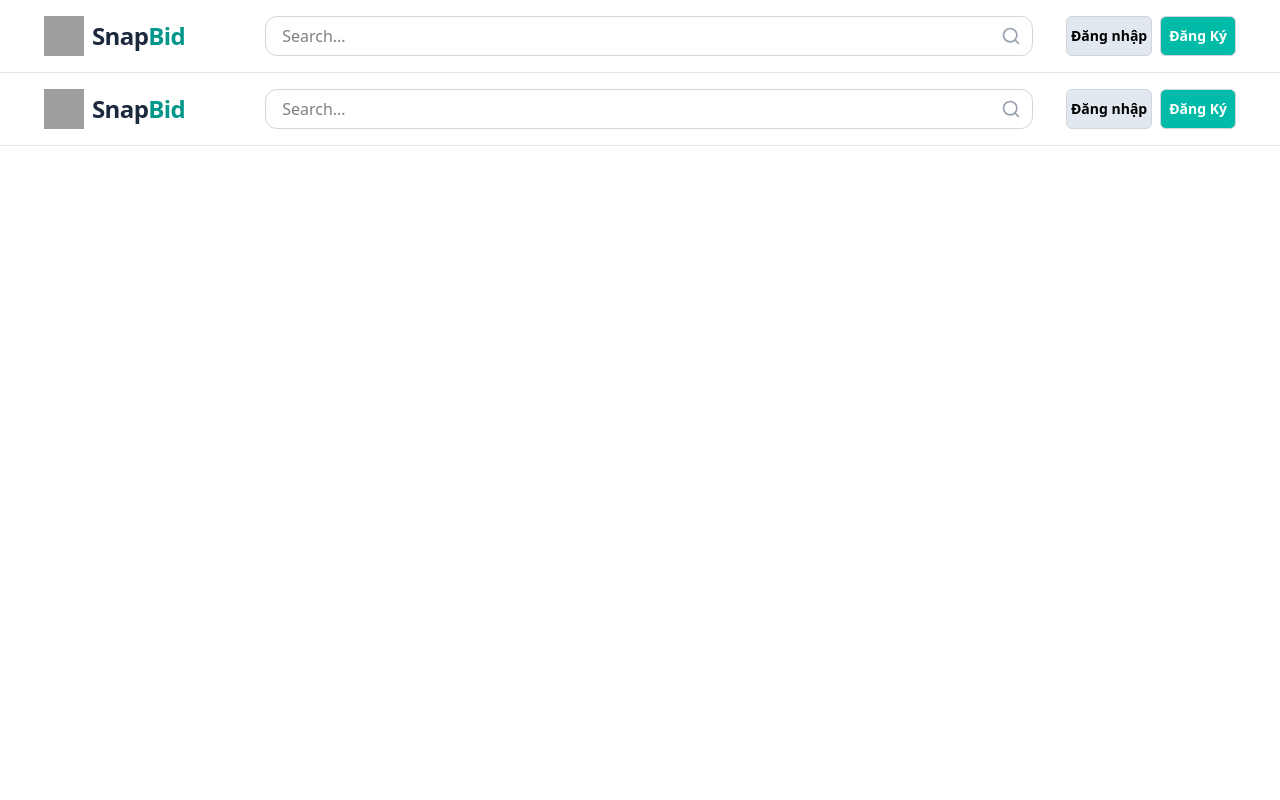
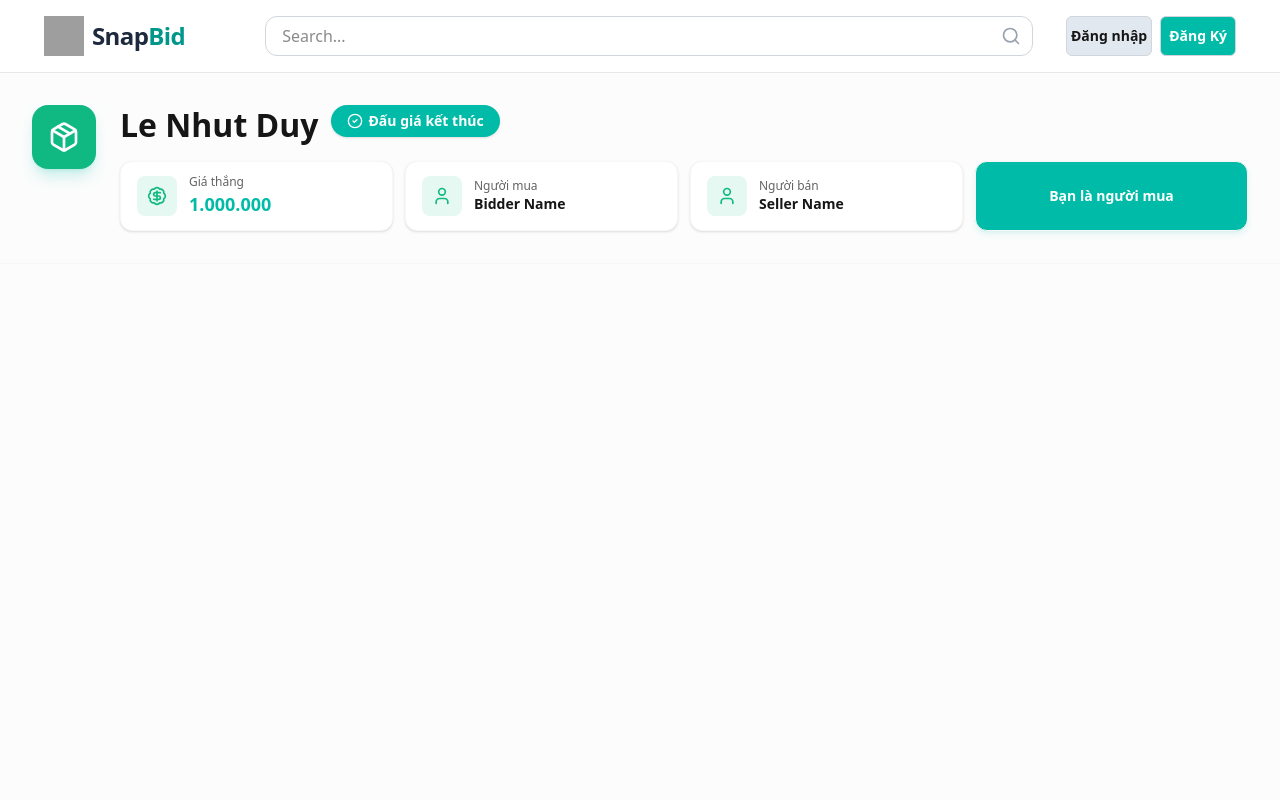
Before and after one commit to DuyITLOR/online-auction, a React (Vite) app in the folder client/: page /payment/1 in a window 1280 px wide. Shown: the top 800 px of the page. Built offline with nearby package versions, Linux system fonts and the light colour scheme; no server answers; grey boxes are pictures that could not be loaded.

Commit message:
feat: ✨ Setup the utils and tailwind global

```diff
--- a/client/src/App.tsx
+++ b/client/src/App.tsx
@@ -18,7 +18,7 @@ import ForgetPassword from "./pages/auth/ForgetPassword";
 import ResetPassword from "./pages/auth/ResetPassword";
 import PostProduct from "./pages/product/PostProduct";
 import SellerDashboard from "./pages/seller/Dashboard";
-import PaymentPage from "./pages/payment/Page";
+import PaymentPage from "./pages/payment/PaymentPage";
 import MainLayout from "./layouts/MainLayout";
 
 const router = createBrowserRouter(
--- /dev/null
+++ b/client/src/components/payment/PaymentHeader.tsx
@@ -0,0 +1,86 @@
+import { Package, CheckCircle2, User, BadgeDollarSign } from "lucide-react"
+import { formatCurrency } from "../../utils/format";
+
+interface PaymentHeaderProps {
+    title: string;
+    price: number;
+    seller: string;
+    bidder: string;
+    userRole: "buyer" | "seller";
+}
+
+const PaymentHeader = ({
+    title,
+    price,
+    seller,
+    bidder,
+    userRole,
+}: PaymentHeaderProps
+) => {
+    return (
+        <div className="bg-duy from-primary/5 via-background to-background border-b border-border">
+            <div className="max-w-7xl mx-auto px-4 py-8 sm:px-6 lg:px-8">
+                <div className="flex items-start gap-6">
+                    <div className="flex h-16 w-16 items-center justify-center rounded-2xl bg-accent text-accent-foreground shadow-lg shadow-primary/20">
+                        <Package className="h-8 w-8" />
+                    </div>
+
+                    <div className="flex-1">
+                        <div className="flex items-start gap-3 mb-3">
+                            <h1 className="text-3xl font-bold text-foreground text-balance leading-tight">{title}</h1>
+                            <span className="inline-flex items-center gap-1.5 rounded-full bg-primary px-4 py-1.5 text-sm font-semibold text-primary-foreground shadow-sm shrink-0">
+                                <CheckCircle2 className="h-4 w-4" />
+                                Đấu giá kết thúc
+                            </span>
+                        </div>
+
+                        <div className="grid grid-cols-1 sm:grid-cols-2 lg:grid-cols-4 gap-3 mt-4">
+                            {/* Price Card */}
+                            <div className="flex items-center gap-3 bg-card rounded-xl px-4 py-3 border border-border shadow-sm">
+                                <div className="flex h-10 w-10 items-center justify-center rounded-lg bg-accent/10 text-accent">
+                                    <BadgeDollarSign className="h-5 w-5" />
+                                </div>
+                                <div>
+                                    <p className="text-xs text-muted-foreground font-medium">Giá thắng</p>
+                                    <p className="text-lg font-bold text-primary">{formatCurrency(price)}</p>
+                                </div>
+                            </div>
+
+                            {/* Buyer Card */}
+                            <div className="flex items-center gap-3 bg-card rounded-xl px-4 py-3 border border-border shadow-sm">
+                                <div className="flex h-10 w-10 items-center justify-center rounded-lg bg-accent/10 text-accent">
+                                    <User className="h-5 w-5" />
+                                </div>
+                                <div>
+                                    <p className="text-xs text-muted-foreground font-medium">Người mua</p>
+                                    <p className="text-sm font-semibold text-foreground">{bidder}</p>
+                                </div>
+                            </div>
+
+                            <div className="flex items-center gap-3 bg-card rounded-xl px-4 py-3 border border-border shadow-sm">
+                                <div className="flex h-10 w-10 items-center justify-center rounded-lg bg-accent/10 text-accent">
+                                    <User className="h-5 w-5" />
+                                </div>
+                                <div>
+                                    <p className="text-xs text-muted-foreground font-medium">Người bán</p>
+                                    <p className="text-sm font-semibold text-foreground">{seller}</p>
+                                </div>
+                            </div>
+
+                            {/* User Role Badge */}
+                            {userRole && (
+                                <div className="flex items-center justify-center bg-primary rounded-xl px-4 py-3 border border-border shadow-md shadow-primary/10">
+                                    <p className="text-sm font-bold text-primary-foreground">
+                                        Bạn là {userRole === "buyer" ? "người mua" : "người bán"}
+                                    </p>
+                                </div>
+                            )}
+                        </div>
+                    </div>
+                </div>
+            </div>
+        </div>
+    )
+}
+
+export default PaymentHeader
--- /dev/null
+++ b/client/src/components/payment/PaymentProcess.tsx
@@ -0,0 +1,8 @@
+
+const PaymentProcess = () => {
+  return (
+    <div>PaymentProcess</div>
+  )
+}
+
+export default PaymentProcess
--- a/client/src/index.css
+++ b/client/src/index.css
@@ -1 +1,89 @@
-@import 'tailwindcss';
+@import "tailwindcss";
+:root {
+  /* Màu nền mặc định */
+  --background: oklch(0.99 0 0);
+  /* Màu chữ mặc định */
+  --foreground: oklch(0.2 0 0);
+
+  /* Màu mún hightlight */
+  --primary: rgb(0, 187, 167);
+  /* Màu icon */
+  --primary-foreground: oklch(1 0 0);
+
+  /* Màu nền cho card */
+  --card: oklch(1 0 0);
+  /* Màu chữ cho card */
+  --card-foreground: oklch(0.2 0 0);
+
+  /* Màu nền cho các thành phần phụ */
+  --muted: oklch(0.96 0 0);
+  /* Chữ phụ mô tả */
+  --muted-foreground: oklch(0.5 0 0);
+
+  /* Màu icon */
+  --accent: rgb(17 185 130);
+  /* Chữ trong icon */
+  --accent-foreground: oklch(1 0 0);
+
+  /* Border / input / focus */
+  --border: oklch(97.468% 0.00211 14.301);
+  --input: oklch(0.95 0 0);
+  --ring: oklch(0.55 0.15 155);
+
+  /* Status */
+  --success: oklch(0.55 0.15 155);
+  --warning: oklch(0.75 0.15 85);
+  --destructive: oklch(0.577 0.245 27.325);
+
+  /* Radius */
+  --radius: 0.5rem;
+
+  /* Fonts */
+  --font-sans: system-ui, -apple-system, BlinkMacSystemFont, "Segoe UI",
+    sans-serif;
+  --font-mono: ui-monospace, SFMono-Regular, Menlo, monospace;
+}
+
+@theme inline {
+  --color-background: var(--background);
+  --color-foreground: var(--foreground);
+
+  --color-primary: var(--primary);
+  --color-primary-foreground: var(--primary-foreground);
+
+  --color-card: var(--card);
+  --color-card-foreground: var(--card-foreground);
+
+  --color-muted: var(--muted);
+  --color-muted-foreground: var(--muted-foreground);
+
+  --color-accent: var(--accent);
+  --color-accent-foreground: var(--accent-foreground);
+
+  --color-border: var(--border);
+  --color-input: var(--input);
+  --color-ring: var(--ring);
+
+  --color-success: var(--success);
+  --color-warning: var(--warning);
+  --color-destructive: var(--destructive);
+
+  --radius-sm: calc(var(--radius) - 4px);
+  --radius-md: calc(var(--radius) - 2px);
+  --radius-lg: var(--radius);
+  --radius-xl: calc(var(--radius) + 4px);
+
+  --font-sans: var(--font-sans);
+  --font-mono: var(--font-mono);
+}
+
+
+@layer base {
+  * {
+    @apply border-border outline-ring/50;
+  }
+
+  body {
+    @apply bg-background text-foreground font-sans;
+  }
+}
--- a/client/src/pages/Dashboard.tsx
+++ b/client/src/pages/Dashboard.tsx
@@ -1,4 +1,3 @@
-import Footer from '../components/footer';
 import Banner from '../components/banner';
 import DisplayProduct from '../components/displayProduct';
 import NavBar from '../components/navBar';
--- /dev/null
+++ b/client/src/pages/payment/PaymentPage.tsx
@@ -0,0 +1,12 @@
+import React from 'react'
+import PaymentHeader from '../../components/payment/PaymentHeader'
+
+const PaymentPage = () => {
+  return (
+    <div>
+      <PaymentHeader title = "Le Nhut Duy" price={1000000} seller="Seller Name" bidder="Bidder Name" userRole="buyer"></PaymentHeader>
+    </div>
+  )
+}
+
+export default PaymentPage
--- a/client/src/pages/payment/page.tsx
+++ /dev/null
@@ -1,13 +0,0 @@
-import React from 'react'
-import Header from '../../components/header'
-
-const page = () => {
-  return (
-    <div>
-        <Header/>
-
-    </div>
-  )
-}
-
-export default page
--- a/client/src/pages/product/productList.tsx
+++ b/client/src/pages/product/productList.tsx
@@ -137,9 +137,8 @@ const ProductList = () => {
                             e.preventDefault();
                             toggleWatchList(item?.id);
                           }}
-                          className={`w-10 h-10 ${
-                            isLike(item?.id) ? 'stroke-0 fill-red-600' : 'stroke-2'
-                          } absolute right-1 top-1  bg-white hover:bg-gray-100 p-2 rounded-full`}
+                          className={`w-10 h-10 ${isLike(item?.id) ? 'stroke-0 fill-red-600' : 'stroke-2'
+                            } absolute right-1 top-1  bg-white hover:bg-gray-100 p-2 rounded-full`}
                         />
 
                         <div className='w-20 h-7 text-sm bg-gray-800 text-white absolute left-1 top-1 px-2 py-1 rounded-md'>
--- a/client/src/pages/seller/Dashboard.tsx
+++ b/client/src/pages/seller/Dashboard.tsx
@@ -101,8 +101,6 @@ const SellerDashboard: React.FC = () => {
         <TabBoard />
       </main>
 
-      {/* --- FOOTER --- */}
-      <Footer />
     </div>
   );
 };
--- /dev/null
+++ b/client/src/utils/format.ts
@@ -0,0 +1,6 @@
+export function formatCurrency(value: string | number): string {
+  if (value === null || value === undefined || value === '') return '';
+
+  const cleanValue = String(value).replace(/\D/g, '');
+  return cleanValue.replace(/\B(?=(\d{3})+(?!\d))/g, '.');
+}
```
